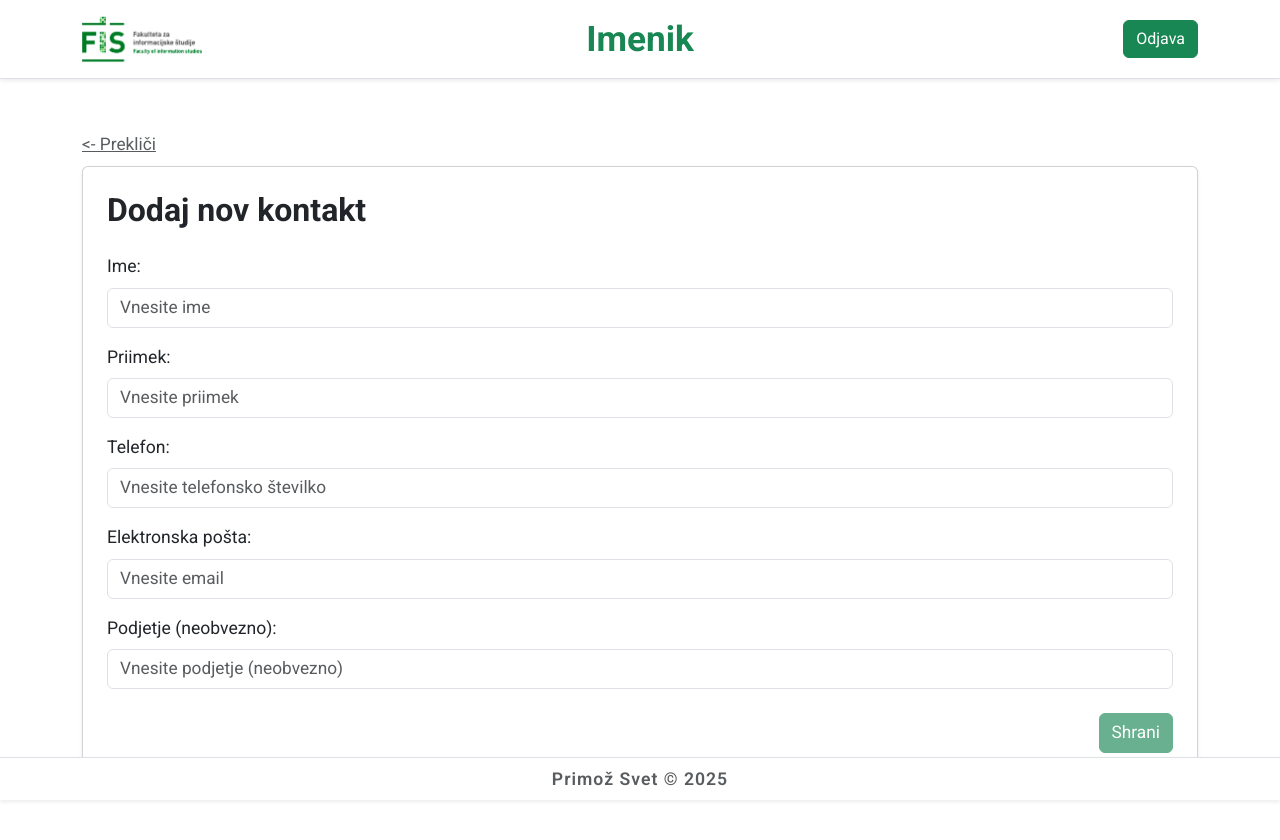
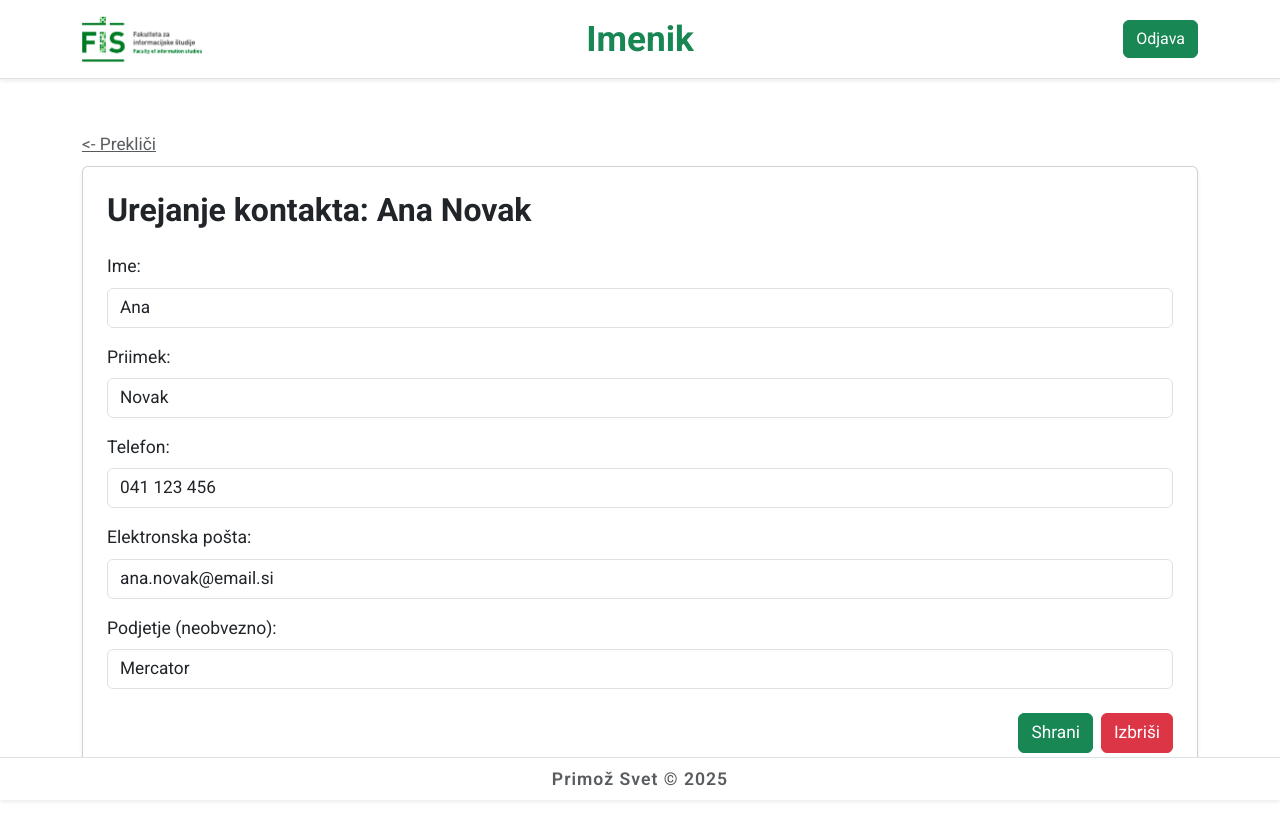
Before and after one commit to primozsvet/RNSUV_Vaje, an Angular app in the folder Contacts-App/: page / in a window 1280 px wide. Shown: the top 840 px of the page. Built offline with nearby package versions, Linux system fonts and the light colour scheme.

Commit message:
Dodan obrazec za urejanje kontakta

```diff
--- a/Contacts-App/src/app/app.ts
+++ b/Contacts-App/src/app/app.ts
@@ -11,6 +11,6 @@ export class App {
 
   public loggedIn = true;
   public isLoginForm = true;
-  public contactViewMode: string = 'new';
+  public contactViewMode: string = 'edit';
 
 }
--- a/Contacts-App/src/app/features/contacts/pages/contacts-edit/contacts-edit.html
+++ b/Contacts-App/src/app/features/contacts/pages/contacts-edit/contacts-edit.html
@@ -10,31 +10,54 @@
                     <span class="d-none d-md-inline"> Ana Novak</span>
                     <span class="d-inline d-md-none"><br>Ana Novak</span>
                 </h2>
-                <form>
+                <form (ngSubmit)="onSubmit(contactForm)" class="form-group" #contactForm="ngForm">
                     <div class="mb-3">
 						<label for="ime" class="form-label contact-edit-label">Ime:</label>
-                        <input type="text" class="form-control contact-edit-input" id="ime" value="Ana" required>
+						<input type="text" class="form-control contact-edit-input" id="ime" name="contactName"
+							[(ngModel)]="contact.name" #contactName="ngModel" required
+							[ngClass]="{'is-invalid': contactName.invalid && (contactName.touched || contactName.dirty || contactForm.submitted), 'is-valid': contactName.valid && (contactName.touched || contactName.dirty || contactForm.submitted)}">
+						@if (contactName.invalid && (contactName.touched || contactName.dirty || contactForm.submitted))
+						{
+						<div class="invalid-feedback d-block">Polje je obvezno!</div>
+						}
 					</div>
 					<div class="mb-3">
 						<label for="priimek" class="form-label contact-edit-label">Priimek:</label>
-                        <input type="text" class="form-control contact-edit-input" id="priimek" value="Novak" required>
+						<input type="text" class="form-control contact-edit-input" id="priimek" name="contactSurname"
+							[(ngModel)]="contact.surname" #contactSurname="ngModel" required
+							[ngClass]="{'is-invalid': contactSurname.invalid && (contactSurname.touched || contactSurname.dirty || contactForm.submitted), 'is-valid': contactSurname.valid && (contactSurname.touched || contactSurname.dirty || contactForm.submitted)}">
+						@if (contactSurname.invalid && (contactSurname.touched || contactSurname.dirty || contactForm.submitted))
+						{
+						<div class="invalid-feedback d-block">Polje je obvezno!</div>
+						}
 					</div>
 					<div class="mb-3">
 						<label for="telefon" class="form-label contact-edit-label">Telefon:</label>
-                        <input type="text" class="form-control contact-edit-input" id="telefon" value="041 123 456"
-                            required>
+						<input type="text" class="form-control contact-edit-input" id="telefon" name="contactPhone"
+							[(ngModel)]="contact.phone" #contactPhone="ngModel" required
+							[ngClass]="{'is-invalid': contactPhone.invalid && (contactPhone.touched || contactPhone.dirty || contactForm.submitted), 'is-valid': contactPhone.valid && (contactPhone.touched || contactPhone.dirty || contactForm.submitted)}">
+						@if (contactPhone.invalid && (contactPhone.touched || contactPhone.dirty || contactForm.submitted))
+						{
+						<div class="invalid-feedback d-block">Polje je obvezno!</div>
+						}
 					</div>
 					<div class="mb-3">
 						<label for="email" class="form-label contact-edit-label">Elektronska pošta:</label>
-                        <input type="email" class="form-control contact-edit-input" id="email"
-                            value="ana.novak@email.si" required>
+						<input type="email" class="form-control contact-edit-input" id="email" name="contactEmail"
+							[(ngModel)]="contact.email" #contactEmail="ngModel" required
+							[ngClass]="{'is-invalid': contactEmail.invalid && (contactEmail.touched || contactEmail.dirty || contactForm.submitted), 'is-valid': contactEmail.valid && (contactEmail.touched || contactEmail.dirty || contactForm.submitted)}">
+						@if (contactEmail.invalid && (contactEmail.touched || contactEmail.dirty || contactForm.submitted))
+						{
+						<div class="invalid-feedback d-block">Polje je obvezno!</div>
+						}
 					</div>
 					<div class="mb-4">
 						<label for="podjetje" class="form-label contact-edit-label">Podjetje (neobvezno):</label>
-                        <input type="text" class="form-control contact-edit-input" id="podjetje" value="Mercator">
+						<input type="text" class="form-control contact-edit-input" id="podjetje" name="contactCompany"
+							[(ngModel)]="contact.company" #contactCompany="ngModel">
 					</div>
 					<div class="d-grid gap-2 d-lg-flex justify-content-lg-end">
-                        <button type="submit" class="btn btn-success text-white contact-edit-btn">Shrani</button>
+						<button [disabled]="contactForm.invalid" type="submit" class="btn btn-success text-white contact-edit-btn">Shrani</button>
 						<button type="button" class="btn btn-danger contact-edit-btn">Izbriši</button>
 					</div>
                 </form>
--- a/Contacts-App/src/app/features/contacts/pages/contacts-edit/contacts-edit.ts
+++ b/Contacts-App/src/app/features/contacts/pages/contacts-edit/contacts-edit.ts
@@ -1,4 +1,6 @@
 import { Component } from '@angular/core';
+import { Contact } from '../../../../shared/classes/contact';
+import { NgForm } from '@angular/forms';
 
 @Component({
   selector: 'app-contacts-edit',
@@ -7,5 +9,28 @@ import { Component } from '@angular/core';
   styleUrl: './contacts-edit.css'
 })
 export class ContactsEdit {
+  public contact: Contact;
 
+  constructor() {
+    this.contact = new Contact('Ana', 'Novak', '041 123 456', 'ana.novak@email.si', 'Mercator');
+  }
+
+  public onSubmit(contactForm: NgForm): void {
+
+    if (contactForm.valid) {
+
+      let text = "";
+
+      if (this.contact.company) {
+        text = `Urejanje kontakta:\nIme: ${this.contact.name}\nPriimek: ${this.contact.surname}\nTelefon: ${this.contact.phone}\nEmail: ${this.contact.email}\nPodjetje: ${this.contact.company}`;
+      } else {
+        text = `Urejanje kontakta:\nIme: ${this.contact.name}\nPriimek: ${this.contact.surname}\nTelefon: ${this.contact.phone}\nEmail: ${this.contact.email}`;
+      }
+      alert(text);
+      console.log(text);
+    } else {
+      alert("Prosimo, izpolnite vse zahtevane podatke za urejanje kontakta.");
+      console.log("Prosimo, izpolnite vse zahtevane podatke za urejanje kontakta.");
+    }
+  }
 }
```
Lines whose indentation alone changed are shown as unchanged.
